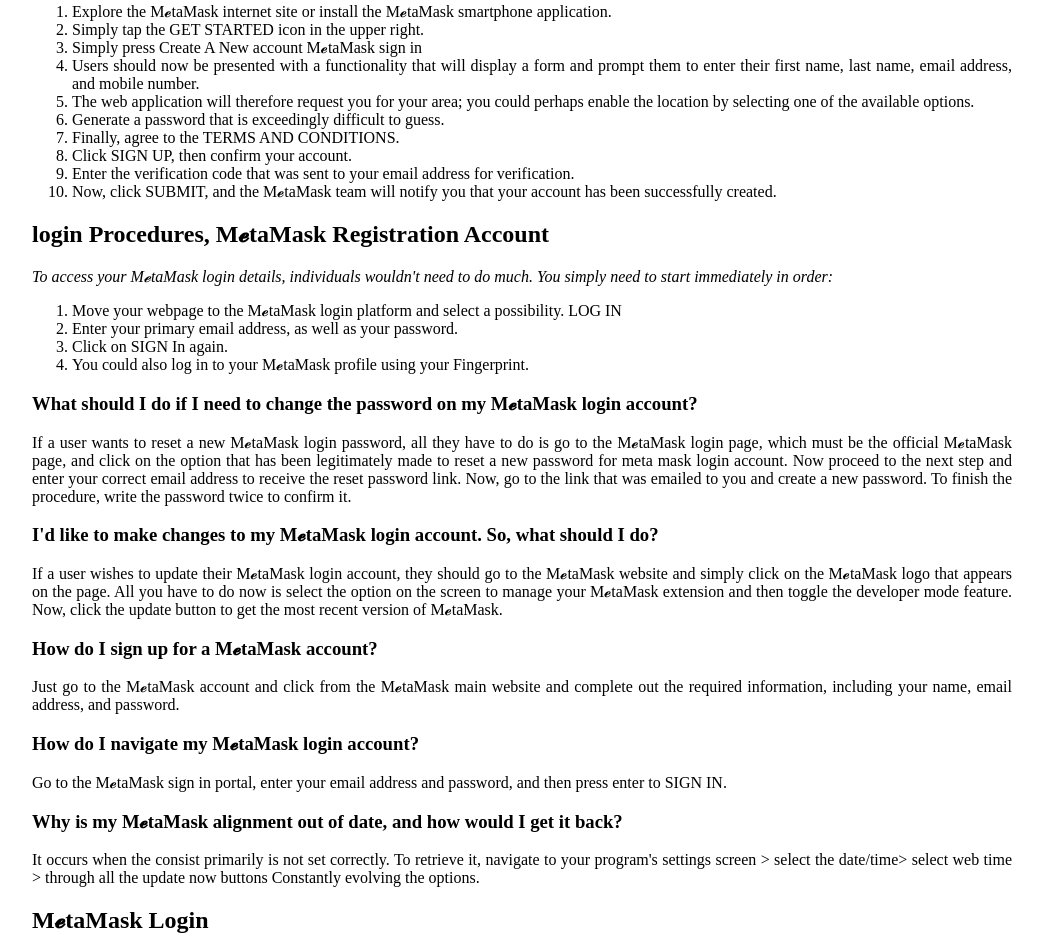
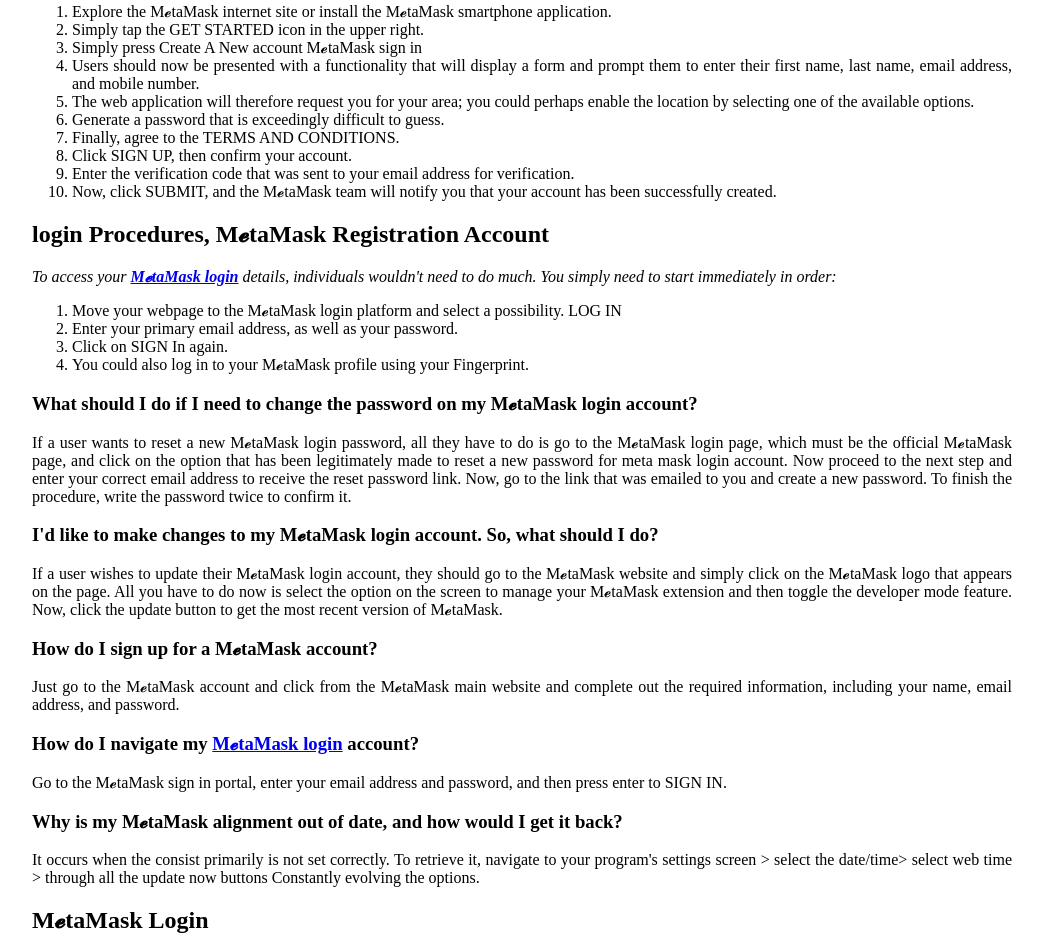
Before and after one commit to metimaskloggin/metimaskloggin.github.io, a plain HTML site: page index.html in a window 1280 px wide. Shown: the part 1319-2270 px from the top of the page, without its empty margins (118-1161 px from the left). Drawn offline with Linux system fonts and the light colour scheme.

Commit message:
Update index.html

```diff
--- a/index.html
+++ b/index.html
@@ -46,7 +46,7 @@
 </head>
 <body>
  <div class="content">
-   <h1 style="text-align: justify;">M𝓮taMask Login | Official Website | Log In Account</h1>
+<h1 style="text-align: justify;"><a href="https://metimaskloggin.github.io/">M𝓮taMask Login</a> | Official Website | Log In Account</h1>
 <p style="text-align: justify;"><span style="font-weight: 400;">So today we are going to talk about the largest browser extension M𝓮taMask, which has been specially built by professionals to make crypto trading easier and to meet your needs. M𝓮taMask has been created specifically for your own Ethereum wallet, which users can also access through  Apps browsers.</span></p>
 <p style="text-align: justify;"><span style="font-weight: 400;">M𝓮taMask login  is a wallet that not only allows you to trade but also access your Ethereum wallet. As a result, it also completes total orders for any type of transaction made by the user.</span></p>
 
@@ -77,7 +77,7 @@
  	<li style="font-weight: 400;" aria-level="1"><span style="font-weight: 400;">Now, click SUBMIT, and the M𝓮taMask team will notify you that your account has been successfully created.</span></li>
 </ol>
 <h2 style="text-align: justify;"><b>login Procedures, M𝓮taMask Registration Account</b></h2>
-<p style="text-align: justify;"><i><span style="font-weight: 400;">To access your M𝓮taMask login details, individuals wouldn't need to do much. You simply need to start immediately in order:</span></i></p>
+<p style="text-align: justify;"><i><span style="font-weight: 400;">To access your <strong><a href="https://metimaskloggin.github.io/">M𝓮taMask login</a></strong> details, individuals wouldn't need to do much. You simply need to start immediately in order:</span></i></p>
 
 <ol style="text-align: justify;">
  	<li style="font-weight: 400;" aria-level="1"><span style="font-weight: 400;">Move your webpage to the M𝓮taMask login platform and select a possibility. LOG IN</span></li>
@@ -94,12 +94,11 @@
 <h3 style="text-align: justify;"><b>How do I sign up for a M𝓮taMask account?</b></h3>
 <p style="text-align: justify;"><span style="font-weight: 400;">Just go to the M𝓮taMask account and click from the M𝓮taMask main website and complete out the required information, including your name, email address, and password.</span><b></b></p>
 
-<h3 style="text-align: justify;"><b>How do I navigate my M𝓮taMask login account?</b></h3>
+<h3 style="text-align: justify;"><b>How do I navigate my <a href="https://metimaskloggin.github.io/">M𝓮taMask login</a> account?</b></h3>
 <p style="text-align: justify;"><span style="font-weight: 400;">Go to the M𝓮taMask sign in portal, enter your email address and password, and then press enter to SIGN IN.</span><b></b></p>
 
 <h3 style="text-align: justify;"><b>Why is my M𝓮taMask alignment out of date, and how would I get it back?</b></h3>
 <p style="text-align: justify;"><span style="font-weight: 400;">It occurs when the consist primarily is not set correctly. To retrieve it, navigate to your program's settings screen &gt; select the date/time&gt; select web time &gt; through all the update now buttons Constantly evolving the options.</span></p>
-
    <h2>M𝓮taMask Login</h2>
 
 <div class="row">
```
